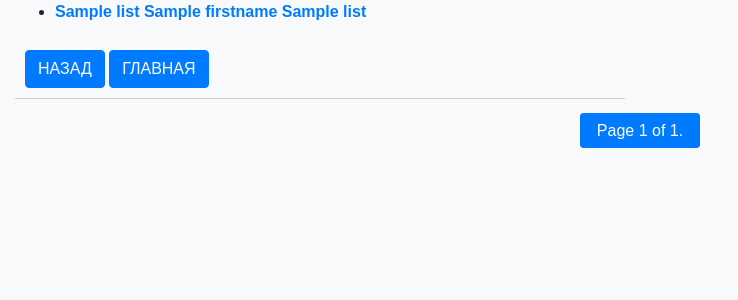
After one commit to SergeyL-1979/BOLID_DJANGO, a Django app: template webbolid/templates/webbolid/plist_search.html in a window 1280 px wide. The commit adds this page. Shown: the top 300 px of the page, without its empty margins (0-738 px from the left). Run offline with Django 4.2, Linux system fonts and the light colour scheme; the template is opened without the code that fills it: most values are stand-ins (such as "Sample title", 1, 10 or a date in 2020); some libraries are stand-ins or nearby versions.

Commit message:
Отображение результатов поиска постранично

```diff
--- /dev/null
+++ b/webbolid/templates/webbolid/plist_search.html
@@ -0,0 +1,129 @@
+<!DOCTYPE html>
+<html lang="en">
+<head>
+    <meta charset="UTF-8">
+    <meta name="viewport" content="width=device-width, initial-scale=1.0">
+    <title>Список записей</title>
+    <!-- Подключение стилей (замените на свои стили или Bootstrap) -->
+    <link rel="stylesheet" href="https://stackpath.bootstrapcdn.com/bootstrap/4.5.2/css/bootstrap.min.css">
+    <style>
+        body {
+            font-family: Arial, sans-serif;
+            background-color: #f8f9fa;
+            margin: 0;
+            padding: 0;
+        }
+
+        .container {
+            max-width: 800px;
+            margin: 20px auto;
+            background-color: #fff;
+            padding: 20px;
+            border-radius: 8px;
+            box-shadow: 0 0 10px rgba(0, 0, 0, 0.1);
+        }
+
+        p {
+            margin: 0;
+            padding: 10px;
+            border-bottom: 1px solid #ccc;
+        }
+
+        a {
+            text-decoration: none;
+            color: #007bff;
+            font-weight: bold;
+        }
+
+        a:hover {
+            color: #0056b3;
+        }
+
+        .pagination {
+            display: flex;
+            justify-content: center;
+            margin-top: 20px;
+        }
+
+        .pagination a {
+            color: #007bff;
+            padding: 8px 16px;
+            text-decoration: none;
+            border: 1px solid #007bff;
+            border-radius: 4px;
+            margin: 0 4px;
+        }
+
+        .pagination .current {
+            background-color: #007bff;
+            color: #fff;
+            border: 1px solid #007bff;
+            border-radius: 4px;
+            padding: 8px 16px;
+            margin: 0 4px;
+        }
+
+        .search-button {
+            display: block;
+            margin: 20px auto;
+            padding: 10px 20px;
+            background-color: #007bff;
+            color: #fff;
+            border: none;
+            border-radius: 4px;
+            cursor: pointer;
+            text-decoration: none;
+            font-weight: bold;
+        }
+
+        .search-button:hover {
+            background-color: #0056b3;
+        }
+    </style>
+</head>
+<body>
+
+{% block content %}
+
+<div class="col-lg-6 col-md-8">
+    <ul>
+        {% for obj in object_list %}
+            <li><a href="{% url 'list_detail' obj.pk %}">{{ obj.name }} {{ obj.firstname }} {{ obj.midname }}</a></li>
+        {% endfor %}
+    </ul>
+
+    <div class="button-group">
+       <p> <button class="btn btn-primary" onclick="history.back();"> НАЗАД </button>
+       <button class="btn btn-primary" onclick="window.location.href='/'"> ГЛАВНАЯ </button> </p>
+    </div>
+</div>
+
+<div class="pagination">
+    <span class="step-links">
+        {% if page_obj.has_previous %}
+{#            <a href="?page=1">&laquo; first</a>#}
+{#            <a href="?page={{ search.previous_page_number }}">previous</a>#}
+{#            <a href="?{{ request.GET.urlencode }}&page=1">&laquo; first</a>#}
+{#            <a href="?{{ request.GET.urlencode }}&page={{ search.previous_page_number }}">previous</a>#}
+            <a href="?{% for key, value in request.GET.items %}{% if key != 'page' %}{{ key }}={{ value }}{% if not forloop.last %}&{% endif %}{% endif %}{% endfor %}&page=1">&laquo; first</a>
+            <a href="?{% for key, value in request.GET.items %}{% if key != 'page' %}{{ key }}={{ value }}{% if not forloop.last %}&{% endif %}{% endif %}{% endfor %}&page={{ page_obj.previous_page_number }}">previous</a>
+        {% endif %}
+
+        <span class="current">
+            Page {{ page_obj.number }} of {{ page_obj.paginator.num_pages }}.
+        </span>
+
+        {% if page_obj.has_next %}
+{#            <a href="?page={{ search.next_page_number }}">next</a>#}
+{#            <a href="?page={{ search.paginator.num_pages }}">last &raquo;</a>#}
+{#            <a href="?{{ request.GET.urlencode }}&page={{ search.next_page_number }}">next</a>#}
+{#            <a href="?{{ request.GET.urlencode }}&page={{ search.paginator.num_pages }}">last &raquo;</a>#}
+            <a href="?{% for key, value in request.GET.items %}{% if key != 'page' %}{{ key }}={{ value }}{% if not forloop.last %}&{% endif %}{% endif %}{% endfor %}&page={{ page_obj.next_page_number }}">next</a>
+            <a href="?{% for key, value in request.GET.items %}{% if key != 'page' %}{{ key }}={{ value }}{% if not forloop.last %}&{% endif %}{% endif %}{% endfor %}&page={{ page_obj.paginator.num_pages }}">last &raquo;</a>
+        {% endif %}
+    </span>
+</div>
+{% endblock content %}
+
+</body>
+</html>
--- a/webbolid/urls.py
+++ b/webbolid/urls.py
@@ -3,7 +3,7 @@ from rest_framework import routers
 
 from webbolid.views import (
     PListView, PListDetailView,
-    PListUpdateView, SearchListView, PlistListView, )
+    PListUpdateView, SearchListView, PlistListFilter, )
 
 # from webbolid.views import PListViewSet, PlistPictureView, PlistDetailView, PLogDataViewSet, \
 #     PListSearchView, PListView, PListDetailView
@@ -20,7 +20,7 @@ urlpatterns = [
     path('p-list/<int:pk>/update/', PListUpdateView.as_view(), name='list_update'),
     path('search/', SearchListView.as_view(), name='search_results'),
     # ==== добавили поиск по имени =============
-    path('search/list/', PlistListView.as_view(), name='search_list'),
+    path('search/list/', PlistListFilter.as_view(), name='search_list'),
     # path('plogdata/', PLogDataListView.as_view(), name='plogdata_list'),
 
     # ========  DRF  ========
```
Also changed, not shown: webbolid/filters.py (+5 -5 lines), webbolid/templates/webbolid/plist_list.html (+14 -15 lines), webbolid/views.py (+23 -112 lines), templates/paginations.html (renamed from templates/pagination.html), templates/plist_search_results-+.html (renamed from templates/plist_search_results.html).
